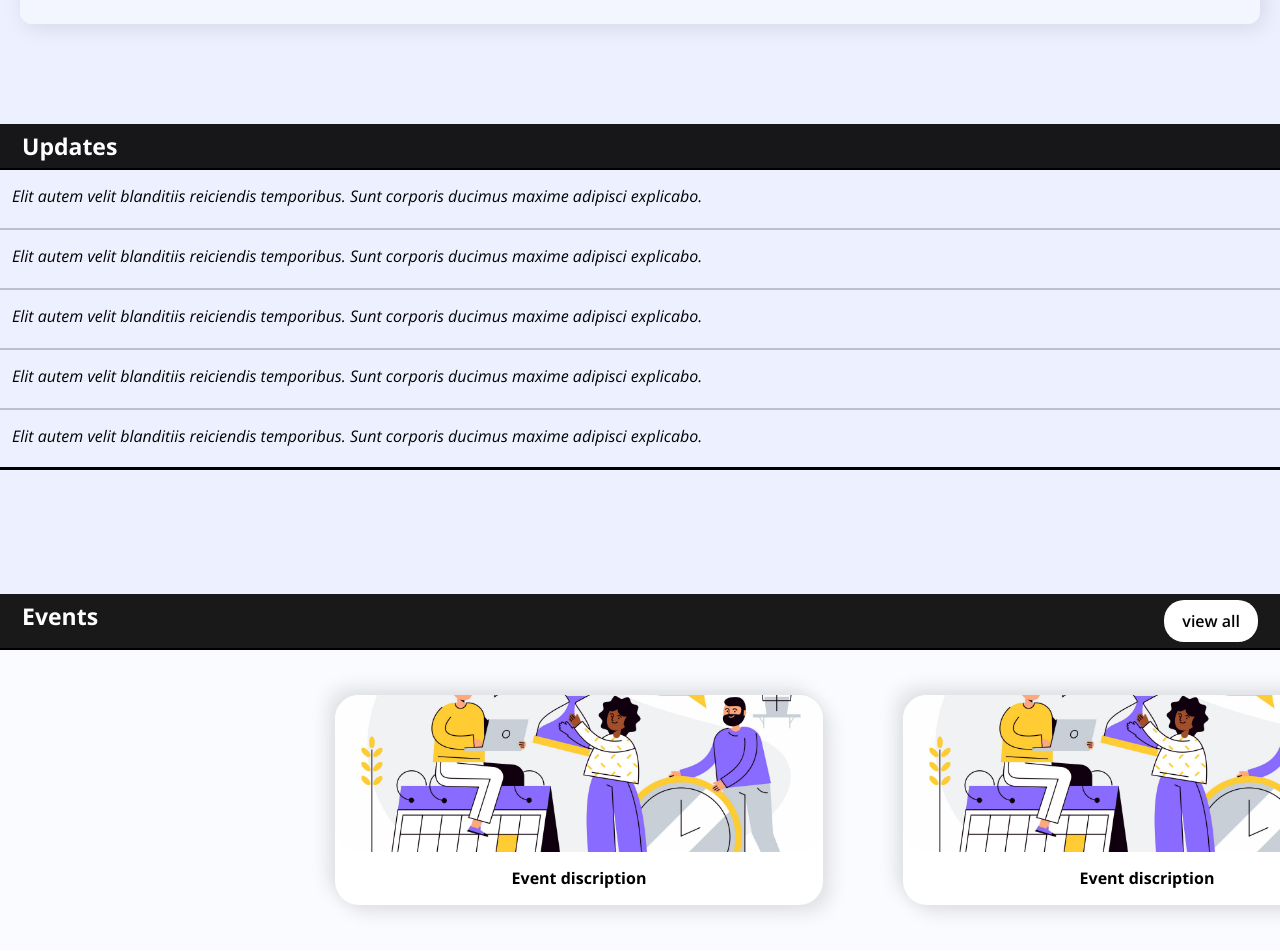
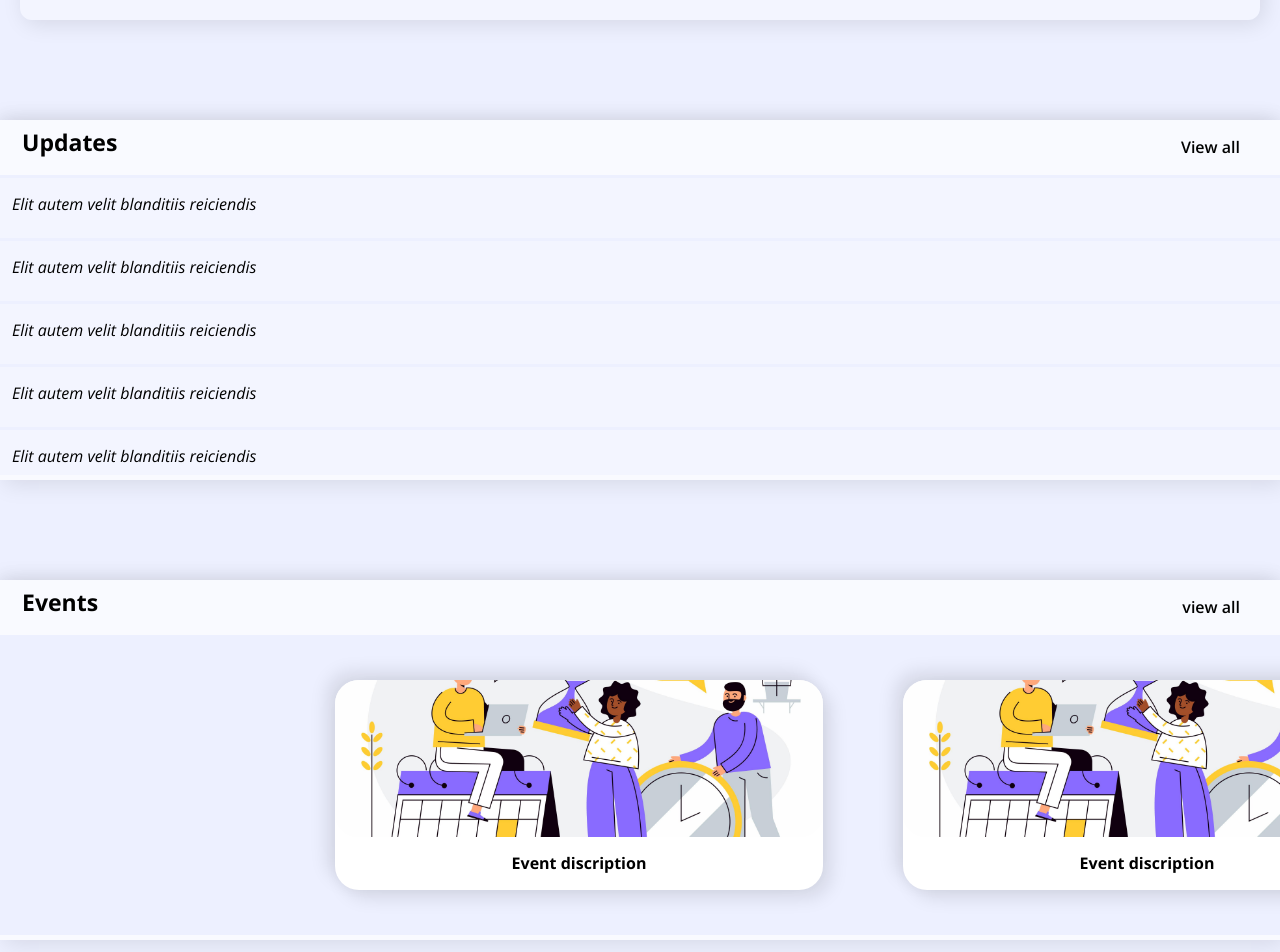
Before and after one commit to anujup/landingpage, a plain HTML site: page index.html in a window 1280 px wide. Shown: the part 900-1852 px from the top of the page. Drawn offline with nearby package versions, Linux system fonts and the light colour scheme.

Commit message:
updates 2

```diff
--- a/index.html
+++ b/index.html
@@ -53,14 +53,15 @@
             <div class="update">
                 <div class="section-name">
                     <h3>Updates</h3>
+                    <a href="#">View all</a>
                 </div>
                 <ul class = "update-items">
-                    <li>Elit autem velit blanditiis reiciendis temporibus. Sunt corporis ducimus maxime adipisci explicabo.</li>
-                    <li>Elit autem velit blanditiis reiciendis temporibus. Sunt corporis ducimus maxime adipisci explicabo.</li>
-                    <li>Elit autem velit blanditiis reiciendis temporibus. Sunt corporis ducimus maxime adipisci explicabo.</li>
-                    <li>Elit autem velit blanditiis reiciendis temporibus. Sunt corporis ducimus maxime adipisci explicabo.</li>
-                    <li>Elit autem velit blanditiis reiciendis temporibus. Sunt corporis ducimus maxime adipisci explicabo.</li>
-                    <li>Elit autem velit blanditiis reiciendis temporibus. Sunt corporis ducimus maxime adipisci explicabo.</li>
+                    <li>Elit autem velit blanditiis reiciendis</li>
+                    <li>Elit autem velit blanditiis reiciendis</li>
+                    <li>Elit autem velit blanditiis reiciendis</li>
+                    <li>Elit autem velit blanditiis reiciendis</li>
+                    <li>Elit autem velit blanditiis reiciendis</li>
+                    <li>Elit autem velit blanditiis reiciendis</li>
                 </ul>
             </div>
 
--- a/style.css
+++ b/style.css
@@ -137,7 +137,6 @@ button.selected-slider {
 
 
 
-/* -------------------- Menu  ---------------------- */
 .headline{
     display:flex;
     flex-wrap: wrap;
@@ -169,10 +168,10 @@ button.selected-slider {
     font-weight: 500;
     font-size: 18px;
     margin: 40px 9px;
-    padding: 10px;
+    padding: 8px;
     background: white;
     border: 2px solid #5A4BDA;
-    border-radius: 28px;
+    border-radius: 8px;
 }
 #button-2{
     color: white;
@@ -181,23 +180,20 @@ button.selected-slider {
 
 /* -------------------- Section-name Boilerplate  ---------------------- */
 .section-name{
+    height: 55px;
     display:flex;
     padding: 6px 22px;
     justify-content:space-between;
     margin-top: 100px;
-    background: rgba(0,0,0,0.9);
-    border-bottom: 2px solid rgba(0,0,0,1);
+    box-shadow: -4px 0px 22px rgba(0,0,0,0.1);
 }
 .section-name h3{
     font-size: 23px;
-    color:#fff;
 }
 .section-name a{
-    background:#fff;
-    color: rgba(0,0,0,1);
-    backdrop-filter: blur(10px);
     text-decoration:none;
     border-radius: 20px;
+    color:#000;
     padding: 10px 18px;
     font-weight: 600;
 
@@ -205,21 +201,25 @@ button.selected-slider {
 
 /* -------------------- Updates section  ---------------------- */
 .update{
-    background:#EDF0FF;
+    background: rgba(255,255,255,0.7);
+    box-shadow: 4px 4px 22px rgba(0,0,0,0.1);
     width: 100%;
-    height:370px;
+    height:360px;
 }
 
 .update .update-items{
+    background:#EDF0FF;
     height: 300px ;
     overflow: auto;
-    border-bottom: 3px solid #000;
 }
 
 
 .update-items li{
     width: 100%;
-    border-bottom: 2px solid rgba(0,0,0,0.2);
+    background: rgba(255,255,255,0.3);
+    text-wrap: nowrap;
+    margin: 3px 0;
+    /* border-bottom:  1px solid #777777; */
     list-style: none;
     height: 60px;
     padding: 15px 12px ;
@@ -230,16 +230,15 @@ button.selected-slider {
 
 /* -------------------- Event section  ---------------------- */
 .events {
-    background:#fff;
-    background-size:cover;
-    height: 370px;
-    border-bottom: 3px solid #000;
+    box-shadow: 4px 4px 22px rgba(0,0,0,0.1);
+    background: rgba(255,255,255,0.7);
+    height: 360px;
 }
 
 
 
 .events .event-items{
-    background: rgba(237, 240, 255, 0.3);
+    background:#EDF0FF;
     height: 300px;
     width: 100%;
     overflow:auto;
```
